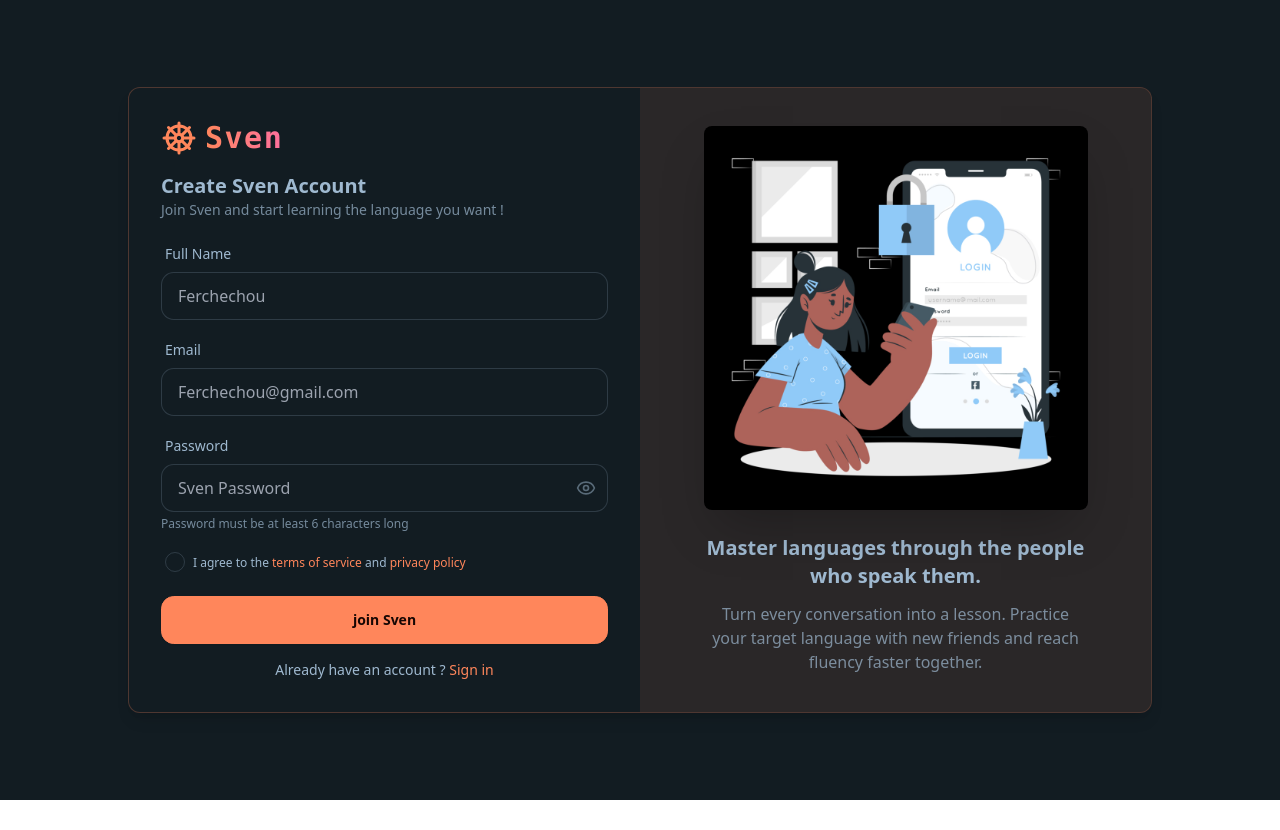
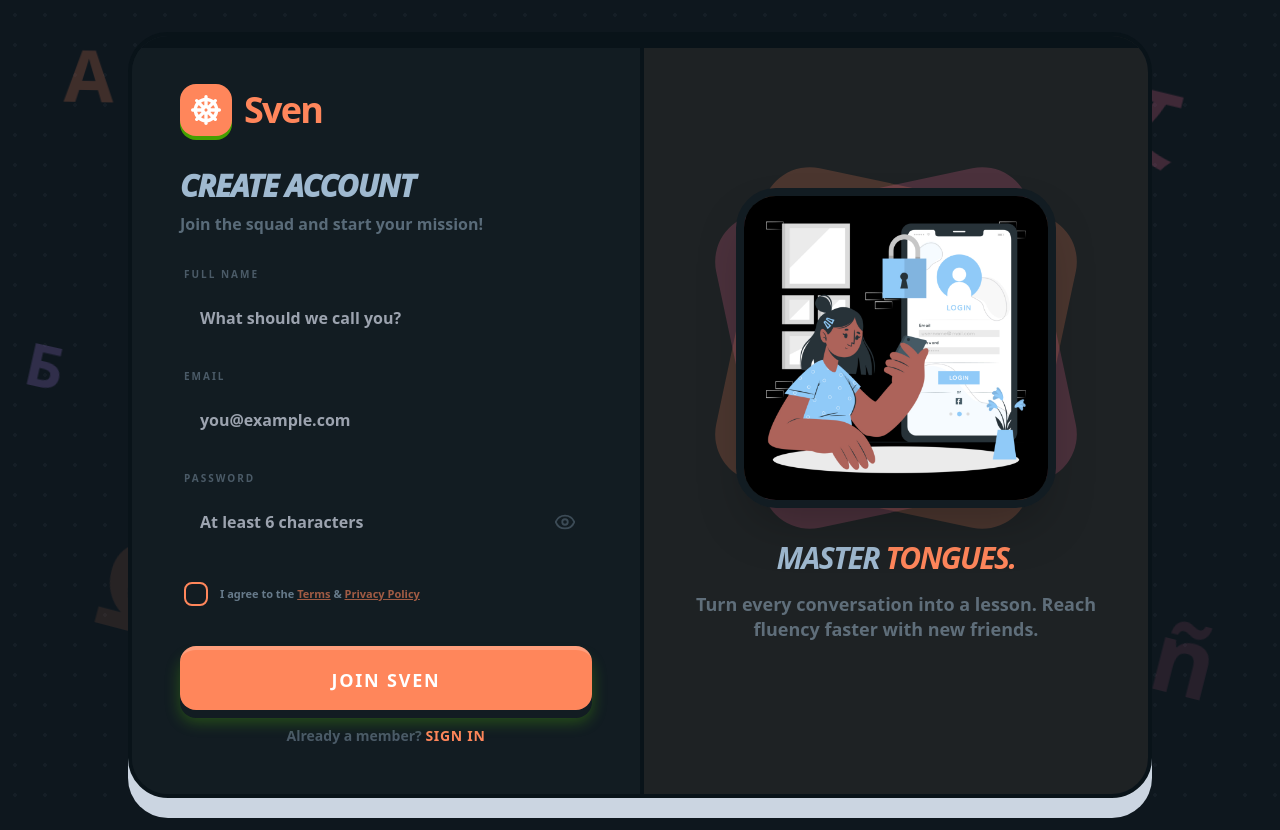
Before and after one commit to phantekzy/sven, a React (Vite) app in the folder frontend/: page /signup in a window 1280 px wide. Before the commit the page ends 800 px from the top, so only its background shows below. Built offline with nearby package versions, Linux system fonts and the light colour scheme; no server answers.

Commit message:
improuved the signup section

```diff
--- a/frontend/src/pages/SignUpPage.jsx
+++ b/frontend/src/pages/SignUpPage.jsx
@@ -1,10 +1,9 @@
-import { EyeIcon, EyeOffIcon, ShipWheelIcon } from "lucide-react";
-import { useState } from "react";
+import { EyeIcon, EyeOffIcon, ShipWheelIcon, SparklesIcon } from "lucide-react";
+import { useState, useEffect } from "react";
 import { Link } from "react-router";
 import useSignup from "../hooks/useSignup";
 import { useThemeStore } from "../store/useThemeStore";
 
-/* Signup component */
 const SignUpPage = () => {
   const { theme } = useThemeStore();
   const [showPassword, setShowPassword] = useState(false);
@@ -13,197 +12,193 @@
     email: "",
     password: "",
   });
+  const [progress, setProgress] = useState(0);
 
   const { isPending, error, signupMutation } = useSignup();
+
+  useEffect(() => {
+    let score = 0;
+    if (signupData.fullName.length > 2) score += 33.3;
+    if (signupData.email.includes("@")) score += 33.3;
+    if (signupData.password.length >= 6) score += 33.4;
+    setProgress(score);
+  }, [signupData]);
 
   const handleSignup = (e) => {
     e.preventDefault();
     signupMutation(signupData);
   };
+
   return (
     <div
-      className="h-screen flex items-center justify-center p-4 sm:p-6 md:-p-8"
+      className="relative min-h-screen bg-base-200 flex items-center justify-center p-4 sm:p-6 md:p-8 font-sans selection:bg-primary selection:text-primary-content overflow-hidden"
       data-theme={theme}
     >
-      <div
-        className="border border-primary/25 flex flex-col lg:flex-row w-full max-w-5xl mx-auto bg-base-100
-                rounded-xl shadow-lg overflow-hidden"
-      >
-        {/* LEFT SIDE */}
-        <div className="w-full lg:w-1/2 p-4 sm:p-8 flex flex-col">
+      <div className="fixed inset-0 pointer-events-none z-0">
+        <div className="absolute inset-0 opacity-[0.05]"
+          style={{ backgroundImage: 'radial-gradient(circle, currentColor 2px, transparent 2px)', backgroundSize: '30px 30px' }} />
+
+        <div className="absolute top-[5%] left-[5%] text-4xl md:text-7xl font-black text-primary/20 animate-[float_6s_ease-in-out_infinite]">A</div>
+        <div className="absolute top-[12%] right-[8%] text-5xl md:text-8xl font-black text-secondary/20 animate-[float_9s_ease-in-out_infinite_reverse]">文</div>
+        <div className="absolute top-[45%] left-[2%] text-3xl md:text-6xl font-black text-accent/20 animate-[float_7s_ease-in-out_infinite_1s]">Б</div>
+        <div className="absolute bottom-[15%] left-[8%] text-5xl md:text-9xl font-black text-primary/10 animate-[float_11s_ease-in-out_infinite_0.5s]">Ω</div>
+        <div className="absolute bottom-[8%] right-[5%] text-4xl md:text-8xl font-black text-secondary/10 animate-[float_13s_ease-in-out_infinite]">ñ</div>
+      </div>
+
+      <div className="relative z-10 w-full max-w-5xl bg-base-100 rounded-[2.5rem] flex flex-col lg:flex-row shadow-[0_20px_0_0_#cbd5e1] dark:shadow-[0_20px_0_0_#1e293b] border-4 border-base-300 overflow-hidden">
+
+        <div className="absolute top-0 left-0 w-full h-3 bg-base-300 z-20">
+          <div className="h-full bg-primary transition-all duration-700 ease-out" style={{ width: `${progress}%` }} />
+        </div>
+
+        {/* LEFT SIDE: FORM */}
+        <div className="w-full lg:w-1/2 p-8 sm:p-12 flex flex-col justify-center bg-base-100 relative pt-12">
+
           {/* LOGO */}
-          <div className="mb-4 flex items-center justify-start gap-2 ">
-            <ShipWheelIcon className="size-9 text-primary" />
-            <span
-              className="text-3xl font-bold font-mono bg-clip-text text-transparent
-                            bg-gradient-to-r from-primary to-secondary tracking-wider"
-            >
-              Sven
-            </span>
+          <div className="mb-8 flex items-center justify-start gap-3">
+            <div className="bg-primary p-2.5 rounded-2xl shadow-[0_4px_0_0_#45a001] text-white">
+              <ShipWheelIcon className="size-8" strokeWidth={2.5} />
             </div>
-          {/* ERROR MESSAGE */}
+            <span className="text-4xl font-black tracking-tighter text-primary">Sven</span>
+          </div>
+
           {error && (
-            <div className="alert alert-error mb-4">
-              <span>
-                {error.response.data.message || "Something went wrong"}
-              </span>
+            <div className="bg-error/10 border-2 border-error text-error px-4 py-3 rounded-2xl font-bold mb-6 flex items-center gap-2 animate-shake">
+              <SparklesIcon className="size-5 shrink-0" />
+              <span className="text-xs">{error.response?.data?.message || "Something went wrong"}</span>
             </div>
           )}
-          <div className="w-full">
-            <form onSubmit={handleSignup}>
-              <div className="space-y-4">
-                <div>
-                  <h2 className="text-xl font-semibold">Create Sven Account</h2>
-                  <p className="text-sm opacity-70">
-                    Join Sven and start learning the language you want !
-                  </p>
+
+          <div className="mb-6">
+            <h2 className="text-3xl font-[1000] tracking-tight mb-2 uppercase italic text-base-content">Create Account</h2>
+            <p className="font-bold text-base-content/50">Join the squad and start your mission!</p>
           </div>
 
-                <div className="space-y-3">
-                  <div className="form-control w-full">
-                    <label className="label">
-                      <span className="label-text">Full Name</span>
-                    </label>
+          <form onSubmit={handleSignup} className="space-y-4">
+            {/* Full Name */}
+            <div className="space-y-1.5">
+              <label className="text-[10px] font-black text-base-content/40 uppercase tracking-[0.2em] ml-1">Full Name</label>
               <input
                 type="text"
-                      placeholder="Ferchechou"
-                      className="input input-bordered w-full"
+                placeholder="What should we call you?"
+                className="input-field"
                 value={signupData.fullName}
-                      onChange={(e) =>
-                        setSignupData({
-                          ...signupData,
-                          fullName: e.target.value,
-                        })
-                      }
+                onChange={(e) => setSignupData({ ...signupData, fullName: e.target.value })}
                 required
               />
             </div>
 
-                  <div className="form-control w-full">
-                    <label className="label">
-                      <span className="label-text">Email</span>
-                    </label>
+            {/* Email */}
+            <div className="space-y-1.5">
+              <label className="text-[10px] font-black text-base-content/40 uppercase tracking-[0.2em] ml-1">Email</label>
               <input
                 type="email"
-                      placeholder="Ferchechou@gmail.com"
-                      className="input input-bordered w-full"
+                placeholder="you@example.com"
+                className="input-field"
                 value={signupData.email}
-                      onChange={(e) =>
-                        setSignupData({ ...signupData, email: e.target.value })
-                      }
+                onChange={(e) => setSignupData({ ...signupData, email: e.target.value })}
                 required
               />
             </div>
 
-                  <div className="form-control w-full">
-                    <label className="label">
-                      <span className="label-text">Password</span>
-                    </label>
-
-                    <div className="relative flex items-center">
+            {/* Password */}
+            <div className="space-y-1.5">
+              <label className="text-[10px] font-black text-base-content/40 uppercase tracking-[0.2em] ml-1">Password</label>
+              <div className="relative">
                 <input
                   type={showPassword ? "text" : "password"}
-                        placeholder="Sven Password"
-                        className="input input-bordered w-full pr-12"
+                  placeholder="At least 6 characters"
+                  className="input-field pr-12"
                   value={signupData.password}
-                        onChange={(e) =>
-                          setSignupData({
-                            ...signupData,
-                            password: e.target.value,
-                          })
-                        }
+                  onChange={(e) => setSignupData({ ...signupData, password: e.target.value })}
                   required
                 />
                 <button
                   type="button"
                   onClick={() => setShowPassword(!showPassword)}
-                        className="absolute inset-y-0 right-0 pr-3 flex items-center text-base-content/50 hover:text-primary transition-colors"
+                  className="absolute inset-y-0 right-0 pr-4 flex items-center text-base-content/30 hover:text-primary transition-colors"
                 >
-                        {showPassword ? (
-                          <EyeOffIcon size={20} />
-                        ) : (
-                          <EyeIcon size={20} />
-                        )}
+                  {showPassword ? <EyeOffIcon size={22} /> : <EyeIcon size={22} />}
+                </button>
+              </div>
+            </div>
+
+            {/* Terms Checkbox */}
+            <div className="pt-2">
+              <label className="label cursor-pointer justify-start gap-3 group">
+                <input type="checkbox" className="checkbox checkbox-primary rounded-lg border-2" required />
+                <span className="text-[11px] font-bold opacity-60 leading-tight group-hover:opacity-100 transition-opacity">
+                  I agree to the <span className="text-primary underline">Terms</span> & <span className="text-primary underline">Privacy Policy</span>
+                </span>
+              </label>
+            </div>
+
+            {/* 3D SUBMIT BUTTON */}
+            <div className="pt-4">
+              <button
+                type="submit"
+                disabled={isPending}
+                className="w-full relative group h-16 outline-none"
+              >
+                <div className="absolute inset-0 bg-primary-focus rounded-2xl translate-y-2 group-active:translate-y-0 transition-all shadow-[0_4px_15px_rgba(88,204,2,0.3)]" />
+                <div className={`relative w-full h-full bg-primary text-white font-black text-lg uppercase tracking-widest rounded-2xl flex justify-center items-center border-t-4 border-white/20 transition-all ${isPending ? 'translate-y-2' : 'group-active:translate-y-2'}`}>
+                  {isPending ? <span className="loading loading-infinity loading-md"></span> : "Join Sven"}
+                </div>
               </button>
             </div>
 
-                    <p className="text-xs opacity-70 mt-1">
-                      Password must be at least 6 characters long
+            <p className="text-center font-bold text-base-content/40 text-sm mt-4">
+              Already a member?{" "}
+              <Link to="/login" className="text-primary hover:underline font-black uppercase tracking-wider">Sign In</Link>
             </p>
+          </form>
         </div>
 
-                  <div className="form-control">
-                    <label className="label cursor-pointer justify-start gap-2">
-                      <input
-                        type="checkbox"
-                        className="checkbox checkbox-sm"
-                        required
-                      />
-                      <span className="text-xs leading-tight">
-                        I agree to the{" "}
-                        <span className="text-primary hover:underline">
-                          terms of service
-                        </span>{" "}
-                        and{" "}
-                        <span className="text-primary hover:underline">
-                          privacy policy
-                        </span>
-                      </span>
-                    </label>
-                  </div>
-                </div>
-
-                <button
-                  className="btn btn-primary w-full"
-                  type="submit"
-                  disabled={isPending}
-                >
-                  {isPending ? (
-                    <span className="loading loading-spinner loading-sm"></span>
-                  ) : (
-                    "join Sven"
-                  )}
-                </button>
-
-                <div className="text-center mt-4">
-                  <p className="text-sm">
-                    Already have an account ?{" "}
-                    <Link to="/login" className="text-primary hover:underline">
-                      Sign in
-                    </Link>
-                  </p>
-                </div>
-              </div>
-            </form>
-          </div>
-        </div>
-
-        {/* RIGHT SIDE */}
-        <div className="hidden lg:flex w-full lg:w-1/2 bg-primary/10 items-center justify-center">
-          <div className="max-w-md p-8">
-            {/* Illustration */}
-            <div className="relative aspect-square max-w-sm mx-auto">
+        {/* RIGHT SIDE: ILLUSTRATION */}
+        <div className="hidden lg:flex w-1/2 bg-primary/5 items-center justify-center p-12 border-l-4 border-base-300 relative">
+          <div className="max-w-md text-center">
+            <div className="relative w-80 h-80 mx-auto mb-8 group">
+              <div className="absolute inset-0 bg-primary/20 rounded-[3rem] rotate-12 group-hover:rotate-45 transition-transform duration-1000" />
+              <div className="absolute inset-0 bg-secondary/20 rounded-[3rem] -rotate-12 group-hover:-rotate-45 transition-transform duration-1000" />
               <img
                 src="/2.jfif"
-                alt="Signup picture"
-                className="w-full h-full object-cover rounded-lg shadow-2xl"
+                alt="Branding"
+                className="relative z-10 w-full h-full object-cover rounded-[2.5rem] border-8 border-base-100 shadow-2xl transition-transform duration-500 group-hover:scale-105"
               />
             </div>
-
-            <div className="text-center space-y-3 mt-6">
-              <h2 className="text-xl font-semibold">
-                Master languages through the people who speak them.
+            <h2 className="text-3xl font-black text-base-content mb-4 tracking-tighter italic">
+              MASTER <span className="text-primary">TONGUES.</span>
             </h2>
-              <p className="opacity-70">
-                Turn every conversation into a lesson. Practice your target
-                language with new friends and reach fluency faster together.
+            <p className="font-bold text-base-content/50 text-lg leading-snug">
+              Turn every conversation into a lesson. Reach fluency faster with new friends.
             </p>
           </div>
         </div>
       </div>
-      </div>
+
+      <style dangerouslySetInnerHTML={{
+        __html: `
+        @keyframes float {
+          0%, 100% { transform: translateY(0px) rotate(0deg); }
+          50% { transform: translateY(-30px) rotate(15deg); }
+        }
+        .input-field {
+          width: 100%;
+          padding: 1rem 1.25rem;
+          background-color: rgba(var(--b2), 0.5);
+          border: 4px solid rgba(var(--b2), 1);
+          border-radius: 1rem;
+          font-weight: 700;
+          transition: all 0.2s;
+          outline: none;
+        }
+        .input-field:focus {
+          border-color: #58cc02;
+          background-color: white;
+        }
+      `}} />
     </div>
   );
 };
-/* Export section */
+
 export default SignUpPage;
```
Lines whose indentation alone changed are shown as unchanged.
